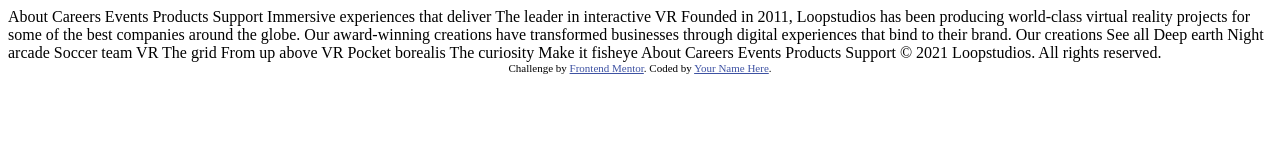
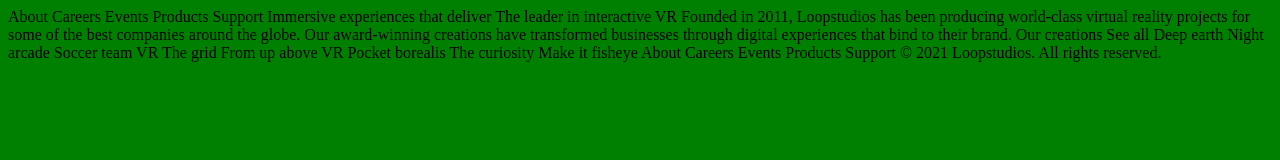
Before and after one commit to juliabush/loopstudios-landing-page, a plain HTML site: page index.html in a window 1280 px wide. Drawn offline with Linux system fonts and the light colour scheme.

Commit message:
Created a stylesheet and connected SCSS

```diff
--- a/index.html
+++ b/index.html
@@ -5,14 +5,9 @@
   <meta name="viewport" content="width=device-width, initial-scale=1.0"> <!-- displays site properly based on user's device -->
 
   <link rel="icon" type="image/png" sizes="32x32" href="./images/favicon-32x32.png">
-
+  <link rel="stylesheet" href="style.css">
   <title>Frontend Mentor | Loopstudios landing page</title>
 
-  <!-- Feel free to remove these styles or customise in your own stylesheet 👍 -->
-  <style>
-    .attribution { font-size: 11px; text-align: center; }
-    .attribution a { color: hsl(228, 45%, 44%); }
-  </style>
 </head>
 <body>
   About
@@ -51,9 +46,5 @@
 
   © 2021 Loopstudios. All rights reserved.
 
-  <div class="attribution">
-    Challenge by <a href="https://www.frontendmentor.io?ref=challenge" target="_blank">Frontend Mentor</a>.
-    Coded by <a href="#">Your Name Here</a>.
-  </div>
 </body>
 </html>
--- /dev/null
+++ b/style.scss
@@ -0,0 +1,3 @@
+body {
+    background-color: green;
+}
```
Also changed, not shown: style.css (added), 1 other file.
